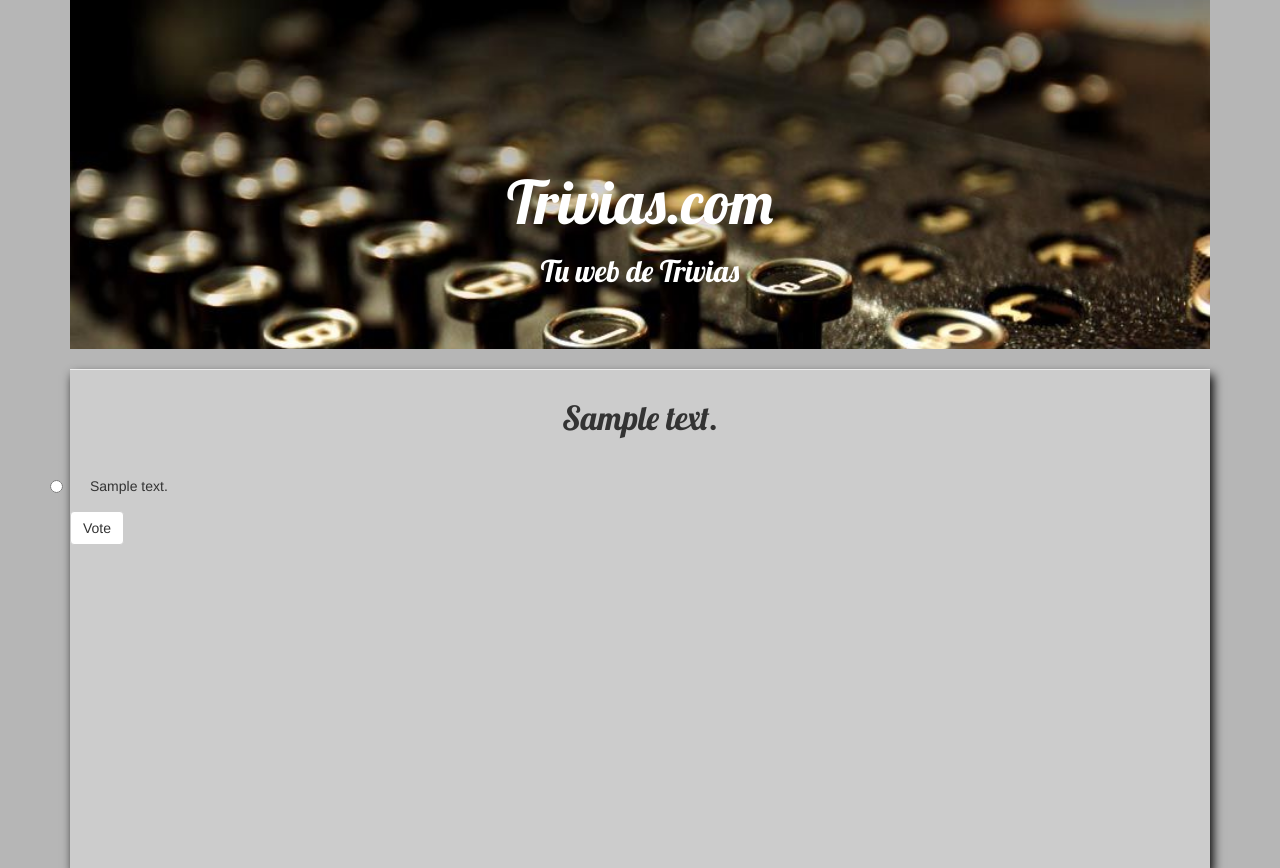
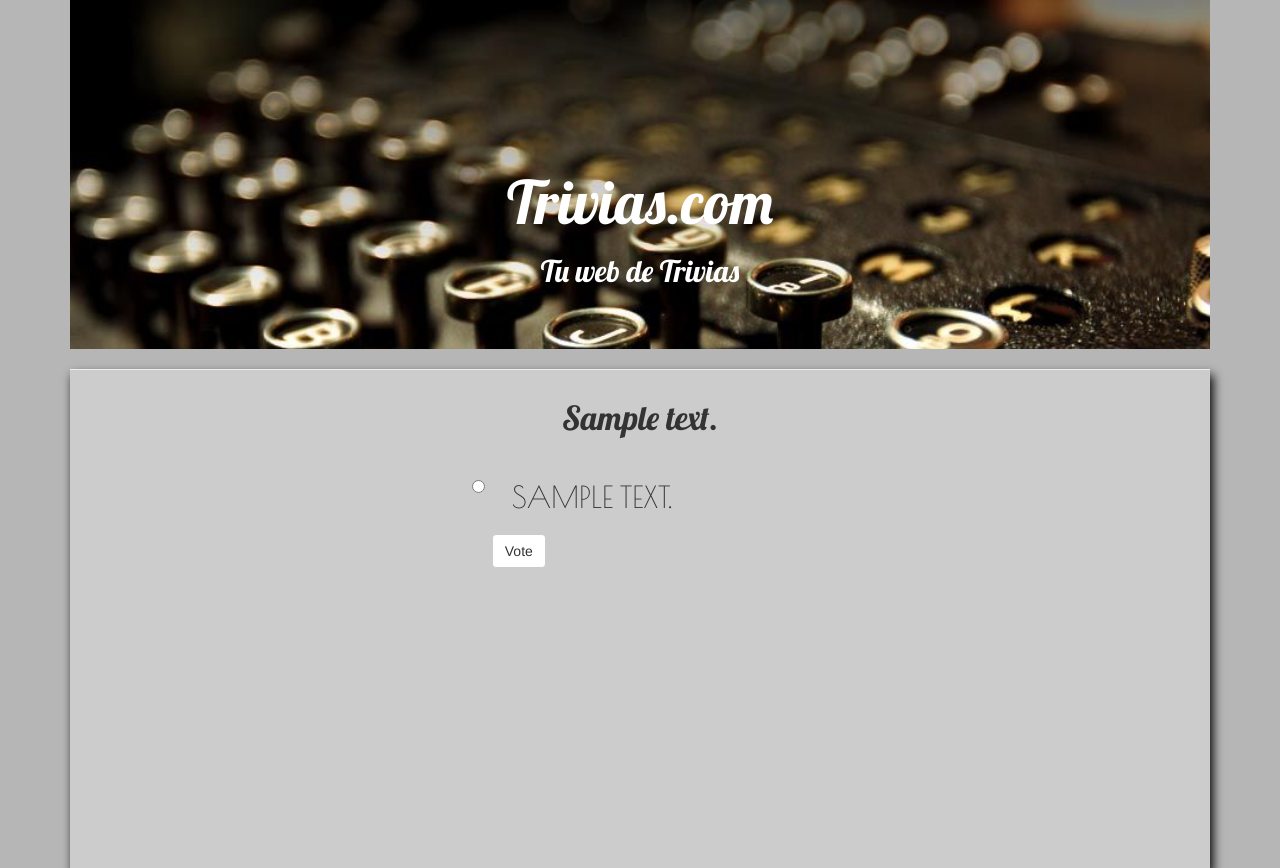
Before and after one commit to TheCraftsmen/bigboxtest, a Django app: page /1/ in a window 1280 px wide. Shown: the part 81-949 px from the top of the page. Run offline with Django 3.2, Linux system fonts and the light colour scheme; tables that the repository leaves empty hold one stand-in row (values such as "Sample post"); some libraries are stand-ins or nearby versions.

Commit message:
correccion del estilo al formulario de votacion

```diff
--- a/polls/static/polls/style.css
+++ b/polls/static/polls/style.css
@@ -55,6 +55,16 @@ nav, footer{
 
 }
 
+.form-position{
+	margin-left: 37%;
+}
+
+.form-font{
+	font-family: 'Poiret One', cursive;
+	font-size: 30px;
+	text-transform: uppercase;
+}
+
 .brown{
 	color: #7b5d35;
 }
--- a/polls/templates/polls/detail.html
+++ b/polls/templates/polls/detail.html
@@ -8,11 +8,11 @@
 
 	{% if error_message %}<p><strong>{{ error_message }}</strong></p>{% endif %}
 
-	<form action="{% url 'polls:vote' question.id %}" method="post">
+	<form class="form-position" action="{% url 'polls:vote' question.id %}" method="post">
 	{% csrf_token %}
 	<div class="form-group detailradiomargin">
 	{% for choice in question.choice_set.all %}
-			<div class="radio">
+			<div class="radio form-font">
 			    <input type="radio" name="choice" id="choice{{ forloop.counter }}" value="{{ choice.id }}" />
 			    <label for="choice{{ forloop.counter }}">{{ choice.choice_text }}</label><br />
 			</div>
--- a/polls/templates/polls/index.html
+++ b/polls/templates/polls/index.html
@@ -5,7 +5,7 @@
 
 	<div class="principal">
 		<hr>
-		<h3 class="text-center">Estan son las ultima Trivias</h3>
+		<h3 class="text-center">Estan son las ultimas Trivias</h3>
 		{% if latest_question_list %}
 		    <ul class="question-list">
 		    {% for question in latest_question_list %}
```
